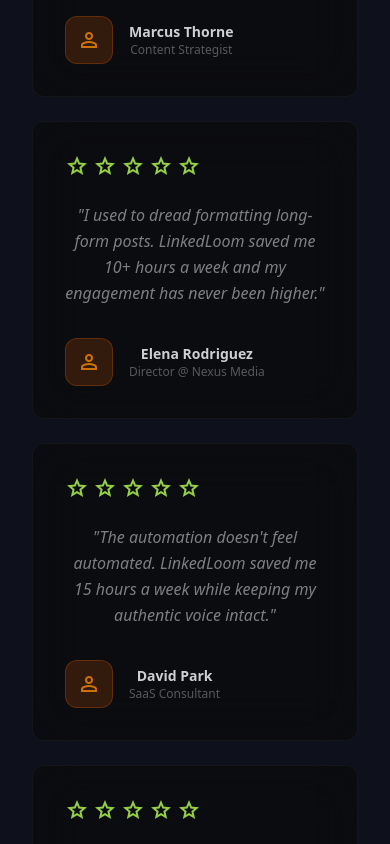
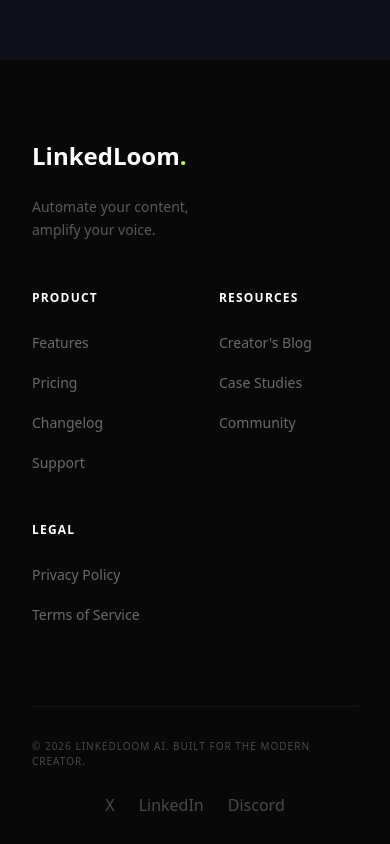
Before and after one commit to deepsingh245/LinkedLoom, a Next.js app: page / in a window 390 px wide. Shown: the part 7140-7984 px from the top of the page. Built offline with nearby package versions, Linux system fonts and the light colour scheme.

Commit message:
landing pages fixed

```diff
--- a/components/landing/LandingFooter.tsx
+++ b/components/landing/LandingFooter.tsx
@@ -8,42 +8,42 @@
           <div className="col-span-2 lg:col-span-1">
             <div className="text-2xl font-black text-white mb-6">LinkedLoom<span className="text-figma-lime">.</span></div>
             <p className="text-sm text-on-surface-variant opacity-50 max-w-[200px] leading-relaxed">
-              Dominate every platform without lifting a finger. Built by the future of content.
+              Automate your content, amplify your voice.
             </p>
           </div>
           <div>
             <h4 className="text-white text-xs font-black tracking-widest uppercase mb-6">Product</h4>
             <ul className="space-y-4">
-              <li><Link href="#" className="text-sm text-on-surface-variant hover:text-figma-lime transition-colors opacity-60 hover:opacity-100">Studio</Link></li>
-              <li><Link href="#" className="text-sm text-on-surface-variant hover:text-figma-lime transition-colors opacity-60 hover:opacity-100">Templates</Link></li>
-              <li><Link href="#" className="text-sm text-on-surface-variant hover:text-figma-lime transition-colors opacity-60 hover:opacity-100">Scheduling</Link></li>
+              <li><Link href="#features" className="text-sm text-on-surface-variant hover:text-figma-lime transition-colors opacity-60 hover:opacity-100">Features</Link></li>
+              <li><Link href="#pricing" className="text-sm text-on-surface-variant hover:text-figma-lime transition-colors opacity-60 hover:opacity-100">Pricing</Link></li>
+              <li><Link href="#" className="text-sm text-on-surface-variant hover:text-figma-lime transition-colors opacity-60 hover:opacity-100">Changelog</Link></li>
+              <li><Link href="#" className="text-sm text-on-surface-variant hover:text-figma-lime transition-colors opacity-60 hover:opacity-100">Support</Link></li>
             </ul>
           </div>
           <div>
-            <h4 className="text-white text-xs font-black tracking-widest uppercase mb-6">Assets</h4>
+            <h4 className="text-white text-xs font-black tracking-widest uppercase mb-6">Resources</h4>
             <ul className="space-y-4">
-              <li><Link href="#" className="text-sm text-on-surface-variant hover:text-figma-lime transition-colors opacity-60 hover:opacity-100">Pricing</Link></li>
-              <li><Link href="#" className="text-sm text-on-surface-variant hover:text-figma-lime transition-colors opacity-60 hover:opacity-100">Blog</Link></li>
-              <li><Link href="#" className="text-sm text-on-surface-variant hover:text-figma-lime transition-colors opacity-60 hover:opacity-100">Documentation</Link></li>
+              <li><Link href="#" className="text-sm text-on-surface-variant hover:text-figma-lime transition-colors opacity-60 hover:opacity-100">Creator's Blog</Link></li>
+              <li><Link href="#" className="text-sm text-on-surface-variant hover:text-figma-lime transition-colors opacity-60 hover:opacity-100">Case Studies</Link></li>
+              <li><Link href="#" className="text-sm text-on-surface-variant hover:text-figma-lime transition-colors opacity-60 hover:opacity-100">Community</Link></li>
             </ul>
           </div>
           <div>
             <h4 className="text-white text-xs font-black tracking-widest uppercase mb-6">Legal</h4>
             <ul className="space-y-4">
-              <li><Link href="#" className="text-sm text-on-surface-variant hover:text-figma-lime transition-colors opacity-60 hover:opacity-100">Privacy</Link></li>
-              <li><Link href="#" className="text-sm text-on-surface-variant hover:text-figma-lime transition-colors opacity-60 hover:opacity-100">Terms</Link></li>
-              <li><Link href="#" className="text-sm text-on-surface-variant hover:text-figma-lime transition-colors opacity-60 hover:opacity-100">Cookies</Link></li>
+              <li><Link href="#" className="text-sm text-on-surface-variant hover:text-figma-lime transition-colors opacity-60 hover:opacity-100">Privacy Policy</Link></li>
+              <li><Link href="#" className="text-sm text-on-surface-variant hover:text-figma-lime transition-colors opacity-60 hover:opacity-100">Terms of Service</Link></li>
             </ul>
           </div>
         </div>
         <div className="pt-8 border-t border-white/5 flex flex-col md:flex-row justify-between items-center gap-6">
           <div className="text-[10px] font-medium text-on-surface-variant opacity-40 uppercase tracking-widest">
-            © 2026 LinkedLoom AI. Crafted for creators.
+            © 2026 LinkedLoom AI. Built for the modern creator.
           </div>
           <div className="flex items-center gap-6">
-             <Link href="#" className="text-on-surface-variant hover:text-white transition-colors opacity-40 hover:opacity-100"><span className="material-symbols-outlined text-sm">X</span></Link>
-             <Link href="#" className="text-on-surface-variant hover:text-white transition-colors opacity-40 hover:opacity-100"><span className="material-symbols-outlined text-sm">work</span></Link>
-             <Link href="#" className="text-on-surface-variant hover:text-white transition-colors opacity-40 hover:opacity-100"><span className="material-symbols-outlined text-sm">forum</span></Link>
+             <Link href="#" className="text-on-surface-variant hover:text-white transition-colors opacity-40 hover:opacity-100">X</Link>
+             <Link href="#" className="text-on-surface-variant hover:text-white transition-colors opacity-40 hover:opacity-100">LinkedIn</Link>
+             <Link href="#" className="text-on-surface-variant hover:text-white transition-colors opacity-40 hover:opacity-100">Discord</Link>
           </div>
         </div>
       </div>
--- a/components/landing/LandingNavbar.tsx
+++ b/components/landing/LandingNavbar.tsx
@@ -12,7 +12,7 @@
           <Link className="hover:text-white transition-colors" href="#features">Solutions</Link>
           <Link className="hover:text-white transition-colors" href="#features">Intelligence</Link>
           <Link className="hover:text-white transition-colors" href="#how-it-works">Network</Link>
-          <Link className="hover:text-white transition-colors" href="#pricing">Pricing</Link>
+          {/* <Link className="hover:text-white transition-colors" href="#pricing">Pricing</Link> */}
         </nav>
         <div className="flex items-center space-x-4 md:space-x-8 font-bold text-xs">
           <Link href="/login" className="hidden md:block text-on-surface-variant hover:text-white transition-colors tracking-widest uppercase">Log In</Link>
--- a/components/landing/LandingSocialProof.tsx
+++ b/components/landing/LandingSocialProof.tsx
@@ -2,6 +2,16 @@
 import { Badge } from "@/components/ui/badge";
 
 export function LandingSocialProof() {
+  // Testimonials will be fetched from an API in the future.
+  const testimonials: { name: string, role: string, text: string }[] = [
+    // { name: 'Sarah Chen', role: 'Founder @ GrowthScale', text: 'LinkedLoom saved me 10+ hours a week on LinkedIn and X formatting. It\'s like having a ghostwriter who knows exactly how I think.' },
+    // { name: 'Marcus Thorne', role: 'Content Strategist', text: 'The AI suggestions for X threading are unmatched. LinkedLoom saved me 12 hours last week alone. Total game changer for my workflow.' },
+    // { name: 'Elena Rodriguez', role: 'Director @ Nexus Media', text: 'I used to dread formatting long-form posts. LinkedLoom saved me 10+ hours a week and my engagement has never been higher.' },
+    // { name: 'David Park', role: 'SaaS Consultant', text: 'The automation doesn\'t feel automated. LinkedLoom saved me 15 hours a week while keeping my authentic voice intact.' },
+    // { name: 'Jordan Smith', role: 'Agency Owner', text: 'If you are serious about building a brand on X, you need this. LinkedLoom saved me 10+ hours a week from day one.' },
+    // { name: 'Chloe Vanes', role: 'Entrepreneur', text: 'The interface is so clean, but the power under the hood is insane. LinkedLoom saved me 8 hours a week effortlessly.' }
+  ];
+
   return (
     <section id="social-proof" className="py-24 px-8 max-w-7xl mx-auto text-center">
 
@@ -18,14 +28,8 @@
       </div>
 
       <div className="grid grid-cols-1 md:grid-cols-3 gap-6 mb-20">
-        {[
-          { name: 'Sarah Chen', role: 'Founder @ GrowthScale', text: 'LinkedLoom saved me 10+ hours a week on LinkedIn and X formatting. It\'s like having a ghostwriter who knows exactly how I think.' },
-          { name: 'Marcus Thorne', role: 'Content Strategist', text: 'The AI suggestions for X threading are unmatched. LinkedLoom saved me 12 hours last week alone. Total game changer for my workflow.' },
-          { name: 'Elena Rodriguez', role: 'Director @ Nexus Media', text: 'I used to dread formatting long-form posts. LinkedLoom saved me 10+ hours a week and my engagement has never been higher.' },
-          { name: 'David Park', role: 'SaaS Consultant', text: 'The automation doesn\'t feel automated. LinkedLoom saved me 15 hours a week while keeping my authentic voice intact.' },
-          { name: 'Jordan Smith', role: 'Agency Owner', text: 'If you are serious about building a brand on X, you need this. LinkedLoom saved me 10+ hours a week from day one.' },
-          { name: 'Chloe Vanes', role: 'Entrepreneur', text: 'The interface is so clean, but the power under the hood is insane. LinkedLoom saved me 8 hours a week effortlessly.' }
-        ].map((item, i) => (
+        {testimonials.length > 0 ? (
+          testimonials.map((item, i) => (
             <GlassCard key={i} className="p-8 flex flex-col justify-between hover:bg-white/[0.03] transition-colors border-white/5 opacity-80 hover:opacity-100 h-full">
               <div>
                   <div className="flex gap-1 mb-6">
@@ -45,7 +49,17 @@
                 </div>
               </div>
             </GlassCard>
-        ))}
+          ))
+        ) : (
+          <div className="md:col-span-3 text-center py-16">
+            <GlassCard className="p-12 inline-block border-white/5">
+              <h3 className="text-3xl font-bold text-white mb-3">Launching soon!</h3>
+              <p className="text-on-surface-variant opacity-80 max-w-sm mx-auto">
+                We're putting the final touches on our platform. Your early feedback and support mean the world to us!
+              </p>
+            </GlassCard>
+          </div>
+        )}
       </div>
     </section>
   );
```
Lines whose indentation alone changed are shown as unchanged.
